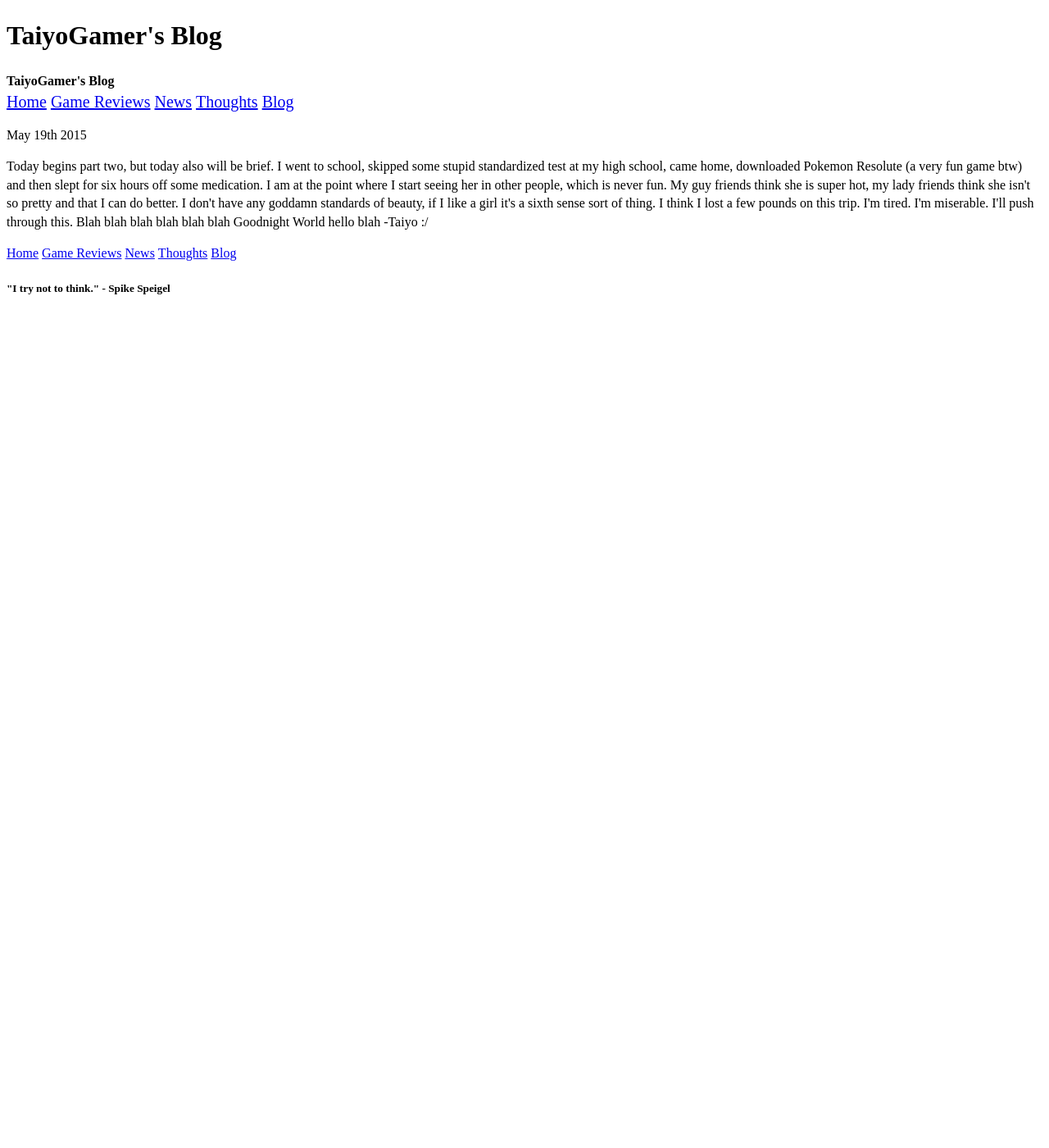
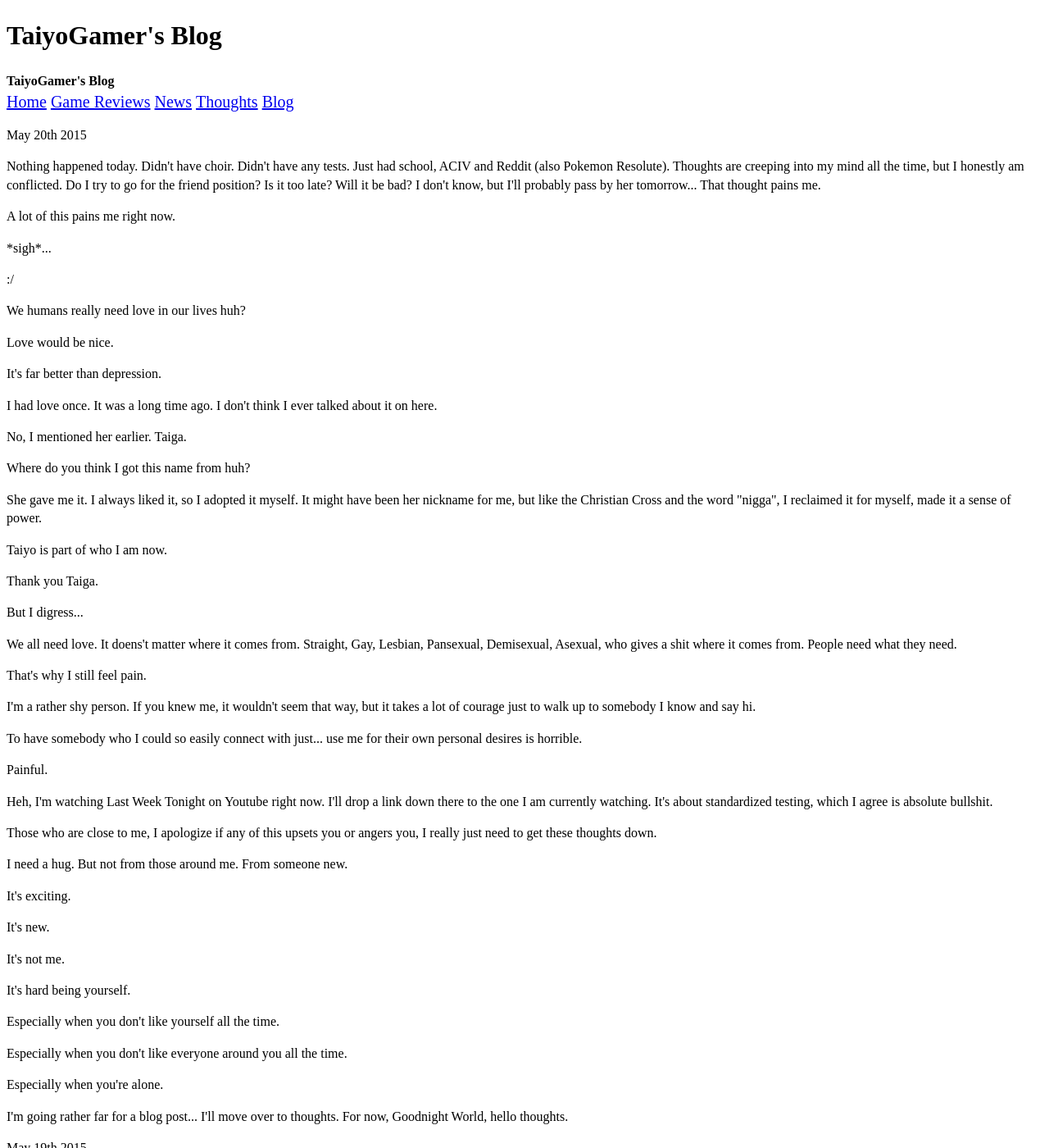
Before and after one commit to TaiyoGamer/TaiyoGamers_Blog, a Jekyll site: the page built from BlogPartTwo.html, in a window 1280 px wide and 1400 px high. Shown: the whole window at 82% size. Built offline with Jekyll 4.4.1, drawn with Linux system fonts in a browser that asks for light colours; Markdown is read by kramdown in place of the engine named in the settings.

Commit message:
Added today, started branching off into abstract ideas and more humanistic ideas.

```diff
--- a/BlogPartTwo.html
+++ b/BlogPartTwo.html
@@ -1,6 +1,45 @@
 ---
 layout: Default
 ---
+<p>May 20th 2015</p>
+<p>Nothing happened today. Didn't have choir. Didn't have any tests. Just had school, ACIV and Reddit (also Pokemon Resolute).
+Thoughts are creeping into my mind all the time, but I honestly am conflicted. Do I try to go for the friend position?
+Is it too late? Will it be bad? I don't know, but I'll probably pass by her tomorrow... That thought pains me. </p>
+<p>A lot of this pains me right now.</p>
+<p>*sigh*...</p>
+<p>:/</p>
+<p>We humans really need love in our lives huh?</p>
+<p>Love would be nice.</p>
+<p>It's far better than depression.</p>
+<p>I had love once. It was a long time ago. I don't think I ever talked about it on here.</p>
+<p>No, I mentioned her earlier. Taiga.</p>
+<p>Where do you think I got this name from huh?</p>
+<p>She gave me it. I always liked it, so I adopted it myself. It might have been her nickname for me, but like the Christian
+Cross and the word "nigga", I reclaimed it for myself, made it a sense of power.</p>
+<p>Taiyo is part of who I am now.</p>
+<p>Thank you Taiga.</p>
+<p>But I digress...</p>
+<p>We all need love. It doens't matter where it comes from. Straight, Gay, Lesbian, Pansexual, Demisexual, Asexual, who
+gives a shit where it comes from. People need what they need.</p>
+<p>That's why I still feel pain.</p>
+<p>I'm a rather shy person. If you knew me, it wouldn't seem that way, but it takes a lot of courage just to walk up to
+somebody I know and say hi.</p>
+<p>To have somebody who I could so easily connect with just... use me for their own personal desires is horrible.</p>
+<p>Painful.</p>
+<p>Heh, I'm watching Last Week Tonight on Youtube right now. I'll drop a link down there to the one I am currently watching. It's
+about standardized testing, which I agree is absolute bullshit.</p>
+<p>Those who are close to me, I apologize if any of this upsets you or angers you, I really just need to get these thoughts
+down.</p>
+<p>I need a hug. But not from those around me. From someone new.</p>
+<p>It's exciting.</p>
+<p>It's new.</p>
+<p>It's not me.</p>
+<p>It's hard being yourself.</p>
+<p>Especially when you don't like yourself all the time.</p>
+<p>Especially when you don't like everyone around you all the time.</p>
+<p>Especially when you're alone.</p>
+<p>I'm going rather far for a blog post... I'll move over to thoughts. For now, Goodnight World, hello thoughts.</p>
+
 
 <p>May 19th 2015</p>
 <p>Today begins part two, but today also will be brief. I went to school, skipped some stupid standardized test at my high school,
```
